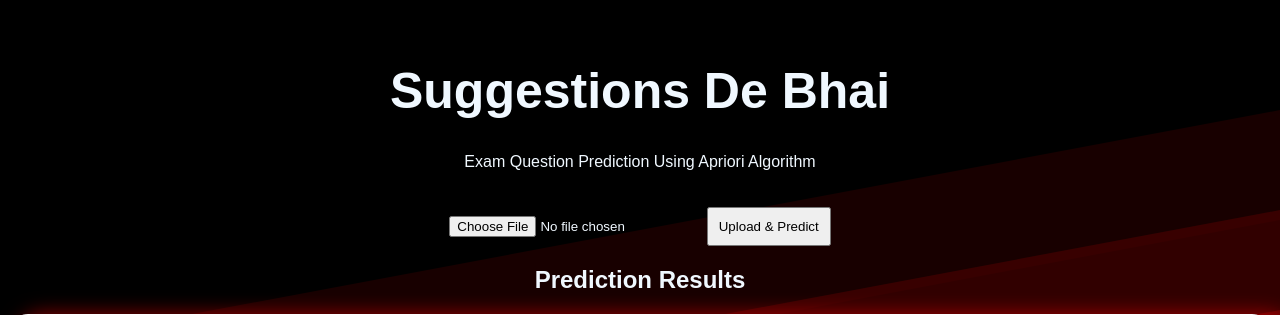
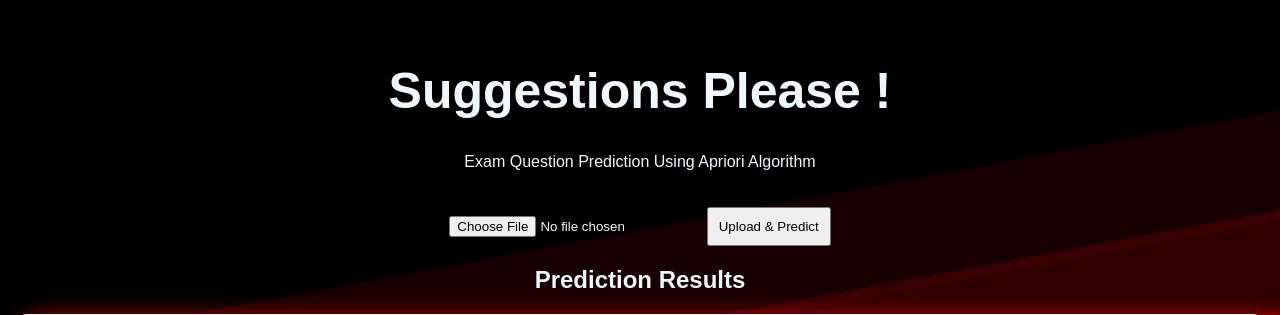
Before and after one commit to Writzzzz/Suggestions-Please, a Flask app: page / in a window 1280 px wide. Shown: the top 315 px of the page. Run offline with Flask 3, Linux system fonts and the light colour scheme.

Commit message:
Update index.html

```diff
--- a/templates/index.html
+++ b/templates/index.html
@@ -4,14 +4,14 @@
 <head>
     <meta charset="UTF-8">
     <meta name="viewport" content="width=device-width, initial-scale=1.0">
-    <title>Suggestions Please !!!</title>
+    <title>Suggestions Please</title>
     <link rel="shortcut icon" href="favicon.png" type="image/x-icon">
     <link rel="stylesheet" href="../static/styles.css">
 </head>
 
 <body>
     <header>
-        <h1 style="font-size: 50px;">Suggestions De Bhai</h1>
+        <h1 style="font-size: 50px;">Suggestions Please !</h1>
         <p class="tagline">Exam Question Prediction Using Apriori Algorithm</p>
         <!-- <button id="darkModeToggle">🌙 Dark Mode</button> -->
     </header>
```
